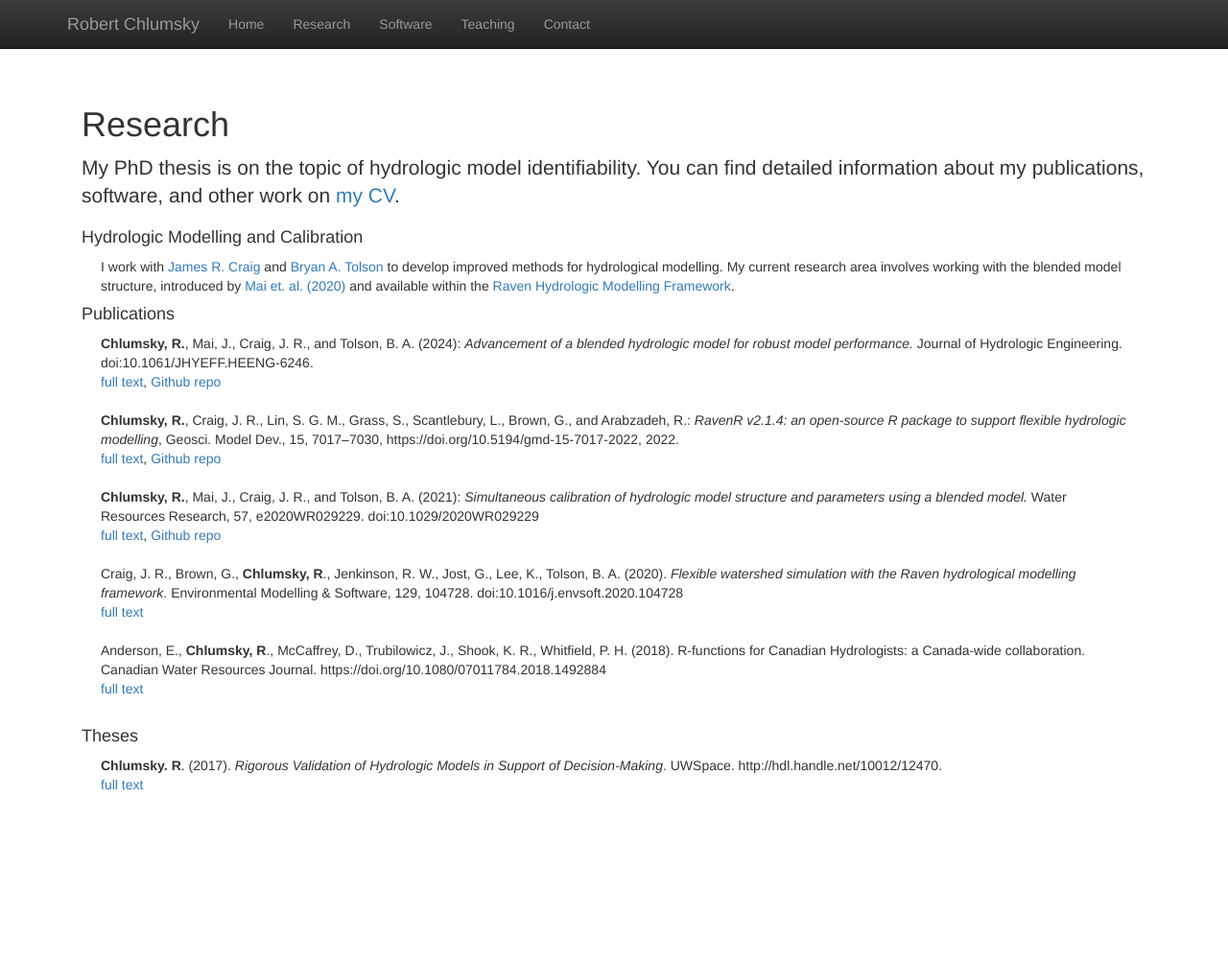
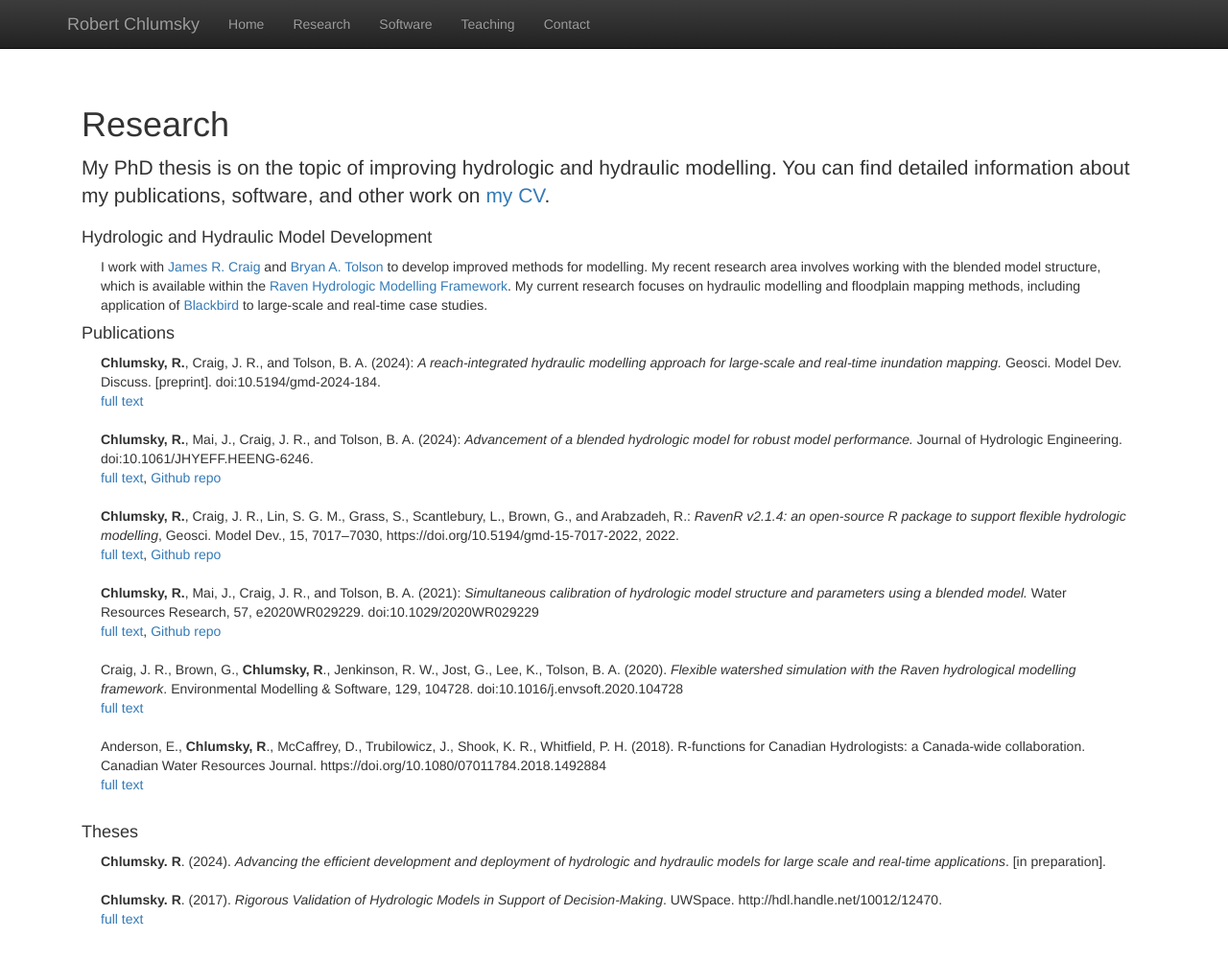
Before and after one commit to rchlumsk/rchlumsk.github.io, a Jekyll site: the page built from research.html, in a window 1280 px wide and 1028 px high. Shown: the top 1003 px of the window at 96% size. Built offline with Jekyll 4.4.1, drawn with Linux system fonts in a browser that asks for light colours; nearby versions of some CDN libraries; library files that are not in the unit come from our copies.

Commit message:
updates for Blackbird paper and research focus

```diff
--- a/index.html
+++ b/index.html
@@ -5,7 +5,7 @@ title:  'Robert Chlumsky'
 
 <div class="row featurette">
 <div class="col-md-4">
-  <img class="featurette-image img-responsive" src="images/me.jpg">
+  <img class="featurette-image img-responsive" src="images/me2.png">
 </div>
 
 
--- a/research.html
+++ b/research.html
@@ -6,15 +6,24 @@ title:  'Research'
 <h1>Research</h1>
 
 <p class="lead">
-  My PhD thesis is on the topic of hydrologic model identifiability. You can find detailed information about my publications, software, and other work on <a class="active" href="cv.html">my CV</a>.
+  My PhD thesis is on the topic of improving hydrologic and hydraulic modelling. You can find detailed information about my publications, software, and other work on <a class="active" href="cv.html">my CV</a>.
 </p>
-<h4>Hydrologic Modelling and Calibration</h4>
+<h4>Hydrologic and Hydraulic Model Development</h4>
 <p class="content" style="padding:0px;margin:0px 20px 0px;">
   I work with <a href = "http://www.civil.uwaterloo.ca/jrcraig/">James R. Craig</a> and
-    <a href = "https://uwaterloo.ca/scholar/btolson/home">Bryan A. Tolson</a> to develop improved methods for hydrological modelling. My current research area involves working with the blended model structure, introduced by <a href = "https://hess.copernicus.org/articles/24/5835/2020/">Mai et. al. (2020)</a> and available within the <a href = "http://raven.uwaterloo.ca/">Raven Hydrologic Modelling Framework</a>.
+    <a href = "https://uwaterloo.ca/scholar/btolson/home">Bryan A. Tolson</a> to develop improved methods for modelling. My recent research area involves working with the blended model structure, which is available within the <a href = "https://raven.uwaterloo.ca/">Raven Hydrologic Modelling Framework</a>. My current research focuses on hydraulic modelling and floodplain mapping methods, including application of <a href = "https://heronhydrologic.ca/blackbird/">Blackbird</a> to large-scale and real-time case studies.
 </p>
 
 <h4>Publications</h4>
+
+<p class="content" style="padding:0px;margin:0px 20px 0px;">
+<b>Chlumsky, R.</b>, Craig, J. R., and Tolson, B. A. (2024):
+<i>A reach-integrated hydraulic modelling approach for large-scale and real-time inundation mapping.</i>
+Geosci. Model Dev. Discuss. [preprint]. doi:10.5194/gmd-2024-184. </p>
+<p class="content" style="padding:0px;margin:0px 20px 0px;">
+<a href = "https://gmd.copernicus.org/preprints/gmd-2024-184/">full text</a>
+</p>
+<br/>
 
 <p class="content" style="padding:0px;margin:0px 20px 0px;">
 <b>Chlumsky, R.</b>, Mai, J., Craig, J. R., and Tolson, B. A. (2024):
@@ -57,6 +66,13 @@ Anderson, E., <b>Chlumsky, R</b>., McCaffrey, D., Trubilowicz, J., Shook, K. R.,
 <br/>
 
 <h4>Theses</h4>
+
+<p class="content" style="padding:0px;margin:0px 20px 0px;">
+<b>Chlumsky. R</b>.  (2024).  <i>Advancing the efficient development and deployment of hydrologic and hydraulic models for large scale and real-time applications</i>. [in preparation].</p>
+<p class="content" style="padding:0px;margin:0px 20px 0px;">
+</p>
+<br/>
+
 <p class="content" style="padding:0px;margin:0px 20px 0px;">
 <b>Chlumsky. R</b>.  (2017).  <i>Rigorous Validation of Hydrologic Models in Support of Decision-Making</i>. UWSpace. http://hdl.handle.net/10012/12470.</p>
 <p class="content" style="padding:0px;margin:0px 20px 0px;">
--- a/software.html
+++ b/software.html
@@ -52,7 +52,7 @@ The Raven project is also free and open source software, and is actively used in
   to support the Blackbird project for rapid floodplain mapping. This package is under development and is not currently
   available publicly.<br/>
                  <strong>Availability:</strong> Not currently available.<br/>
-  <strong>External Links:</strong> More info on the <a href = "https://heronhydrologic.ca/">Heron Hydrologic</a> webpage.</p>
+  <strong>External Links:</strong> More info on the <a href = "https://heronhydrologic.ca/blackbird/">Heron Hydrologic</a> webpage.</p>
  <br/>
 </div>
 </div>
```
Also changed, not shown: images/me2.png (added).
